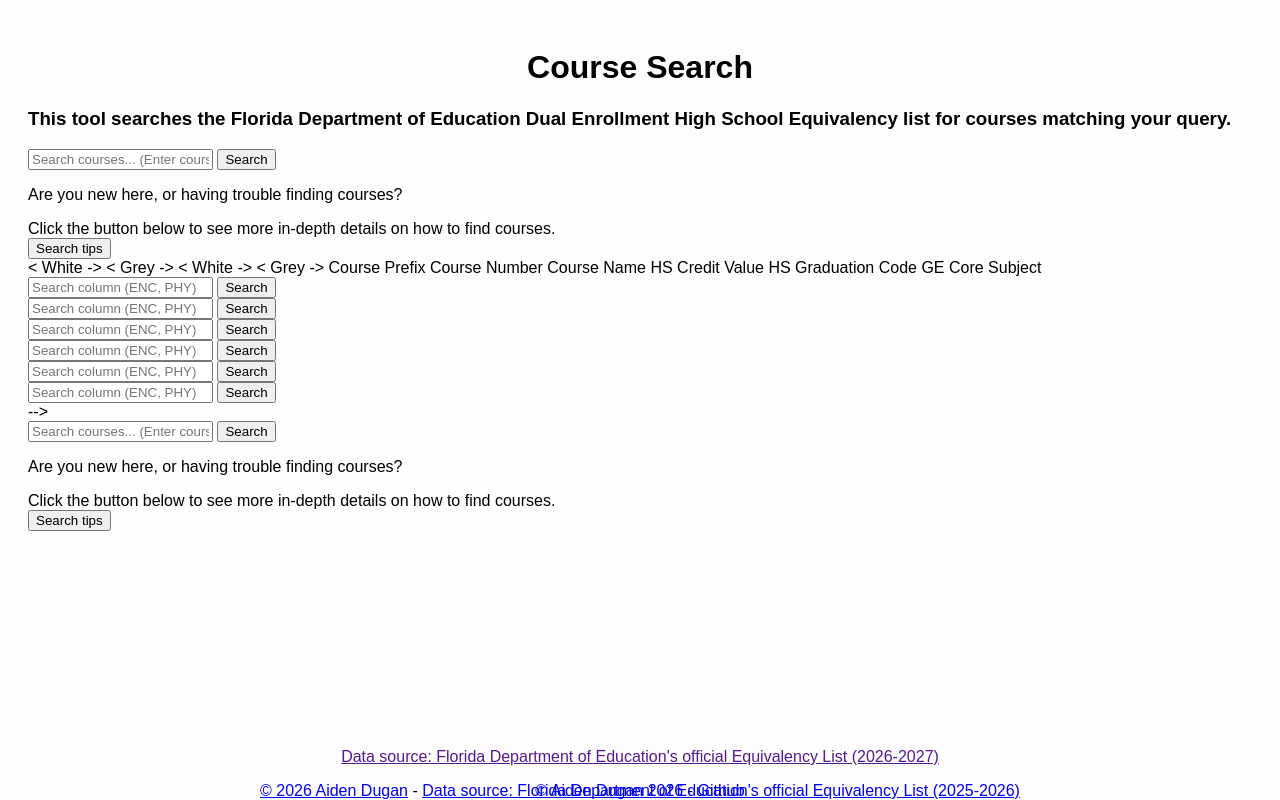
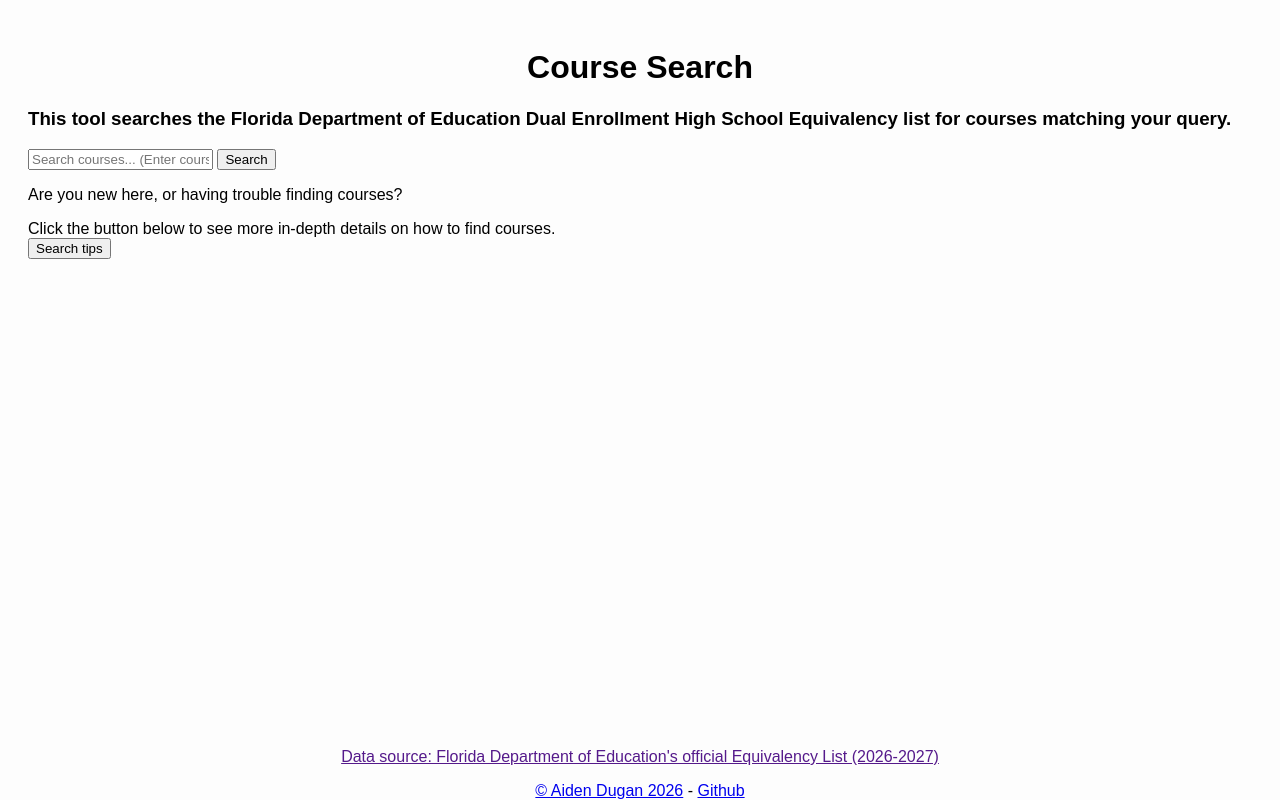
Before and after one commit to GooglyEyesIsHere/DEHS-Equivalency, a Flask app: page / in a window 1280 px wide. Run offline with Flask 3, Linux system fonts and the light colour scheme.

Commit message:
Fixing index.html to only include code once

```diff
--- a/app/templates/index.html
+++ b/app/templates/index.html
@@ -98,79 +98,3 @@
         <button type="submit">Search tips</button>
     </form>
     {% include "footer.html" %}
-</body>
-            <colgroup>
-                <col style="background-color: white" /> < White ->
-                <col style="background-color: #f0f0f0" /> < Grey ->
-                <col style="background-color: white" /> < White ->
-                <col style="background-color: #f0f0f0" /> < Grey ->
-                <col style="background-color: white" /> <!- White ->
-                <col style="background-color: #f0f0f0" /> <!- Grey ->
-            </colgroup>
-            <colgroup>
-                <col style="border: 1px solid black"/>
-            </colgroup>
-            <tr>
-                <th>Course Prefix</th>
-                <th>Course Number</th>
-                <th>Course Name</th>
-                <th>HS Credit Value</th>
-                <th>HS Graduation Code</th>
-                <th>GE Core Subject</th>
-            </tr>
-            <tr>
-                <td>
-                    <form action="/search" method="post">
-                        <input type="text" name="query" placeholder="Search column (ENC, PHY)">
-                        <button type="submit">Search</button>
-                    </form>
-                </td>
-                <td>
-                    <form action="/search" method="post">
-                        <input type="text" name="query" placeholder="Search column (ENC, PHY)">
-                        <button type="submit">Search</button>
-                    </form>
-                </td>
-                <td>
-                    <form action="/search" method="post">
-                        <input type="text" name="query" placeholder="Search column (ENC, PHY)">
-                        <button type="submit">Search</button>
-                    </form>
-                </td>
-                <td>
-                    <form action="/search" method="post">
-                        <input type="text" name="query" placeholder="Search column (ENC, PHY)">
-                        <button type="submit">Search</button>
-                    </form>
-                </td>
-                <td>
-                    <form action="/search" method="post">
-                        <input type="text" name="query" placeholder="Search column (ENC, PHY)">
-                        <button type="submit">Search</button>
-                    </form>
-                </td>
-                <td>
-                    <form action="/search" method="post">
-                        <input type="text" name="query" placeholder="Search column (ENC, PHY)">
-                        <button type="submit">Search</button>
-                    </form>
-                </td>
-            </tr>
-        </table>
-        -->
-        <form action="/search" method="post">
-            <input type="text" name="query" placeholder="Search courses... (Enter course prefix, number, or keyword)">
-            <button type="submit">Search</button>
-        </form>
-        <p>Are you new here, or having trouble finding courses?</p>
-        Click the button below to see more in-depth details on how to find courses.
-        <form action="/hints" method="get">
-            <button type="submit">Search tips</button>
-        </form>
-        <div class="Footer-Text">
-            <a href = "https://github.com/GooglyEyesIsHere/DEHS-Equivalency/tree/Fly">&copy; 2026 Aiden Dugan</a>
-            -
-            <a href = "https://www.fldoe.org/core/fileparse.php/20725/urlt/19-2.pdf">Data source: Florida Department of Education's official Equivalency List (2025-2026)</a>
-        </div>
-    </body>
-</html>
```
